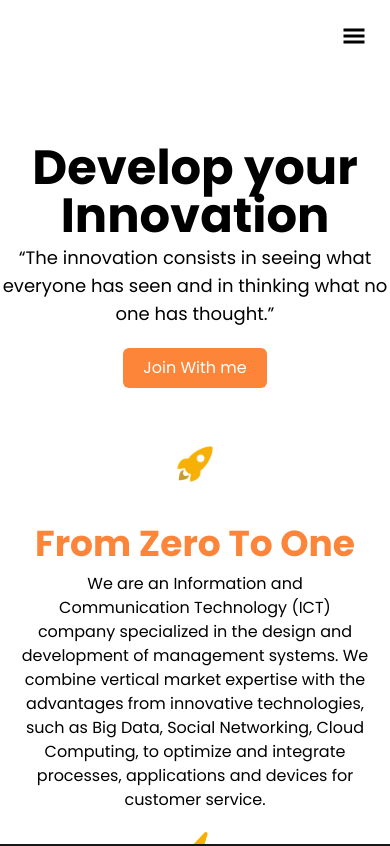
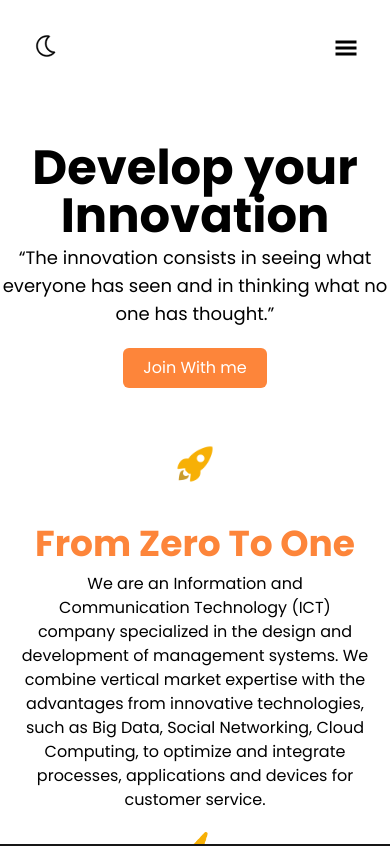
Before and after one commit to uttampun44/portfolio, a Next.js app in the folder portfolio-frontend/: page /about in a window 390 px wide. Shown: the top 846 px of the page. Built offline with nearby package versions, Linux system fonts and the light colour scheme.

Commit message:
SCRUM-3 dark theme applied in mobile device

```diff
--- a/portfolio-frontend/app/components/Header.tsx
+++ b/portfolio-frontend/app/components/Header.tsx
@@ -11,10 +11,10 @@ import Icon from "./Icon";
 import { ThemeContext } from "context/ThemeProvider";
 
 
-export default function Header(){
+export default function Header() {
 
-   const {isToggle, setToggle} = useContext(AuthContext);
-   const {theme, toggleTheme}  = useContext(ThemeContext);
+   const { isToggle, setToggle } = useContext(AuthContext);
+   const { theme, toggleTheme } = useContext(ThemeContext);
 
    const [color, setColor] = useState(false);
 
@@ -25,12 +25,12 @@ export default function Header(){
 
 
 
- useEffect(() =>{
-   const scroll = () =>{
-      if(window.scrollY >= 80){
+   useEffect(() => {
+      const scroll = () => {
+         if (window.scrollY >= 80) {
 
             setColor(true)
-      }else{
+         } else {
             setColor(false);
          }
       }
@@ -44,15 +44,14 @@ export default function Header(){
 
 
 
-    return(
-        <header   className={`max-md:fixed max-md:w-full max-md:z-50 ${
-         color ? "max-md:bg-bg-secondary" : ""
+   return (
+      <header className={`max-md:fixed max-md:w-full max-md:z-50 ${color ? "max-md:bg-bg-secondary" : ""
          }`}>
-             <div className="headerRow max-w-main-max-width mx-auto w-full py-10 max-md:px-6 max-md:py-6 ">
+         <div className="headerRow max-w-main-max-width mx-auto w-full py-10 max-md:hidden">
             <div className="navLink p-5 bg-main-bg rounded-full flex items-center justify-between max-md:hidden">
                {
                   navData.map((data, index) => {
-                            return(
+                     return (
                         <div className="menuLink" key={index}>
                            <Link href={`${data.link}`} aria-label={data.name} className="text-white dark:text-white font-poppins font-poppins-light">{data.name}</Link>
                         </div>
@@ -69,13 +68,28 @@ export default function Header(){
                   }
                </div>
             </div>
-                    <div className="hamBurger md:hidden flex justify-end">
-                       <GiHamburgerMenu className={`w-6 h-6 text-black`} onClick={handleClick} />
-                    </div>
+
 
          </div>
 
-             <div className={`menuMobile h-screen bg-main-bg fixed inset-0 z-10 overflow-hidden ${isToggle ? 'transform translate-y-72 ease-out duration-300 delay-75' : 'translate-y-full ease-out duration-300 delay-75'}`}>
+         <div className="mobileRow flex items-center justify-between relative lg:hidden p-4 m-4">
+            <div className="theme" onClick={() => toggleTheme()}>
+               {
+                  theme === "light" ? (
+                     <Icon iconName="darkStar" className="text-black dark:text-white min-w-8 min-h-8 object-contain" />
+                  ) : (
+                     <Icon iconName="star" className="text-black dark:text-white min-w-8 min-h-8 object-contain" />
+                  )
+               }
+            </div>
+
+            <div className="hamBurger md:hidden flex justify-end">
+               <GiHamburgerMenu className={`w-6 h-6 text-black dark:text-white cursor-pointer`} onClick={handleClick} />
+            </div>
+
+
+         </div>
+         <div className={`menuMobile lg:hidden h-screen bg-main-bg absolute inset-0 z-10 overflow-hidden ${isToggle ? 'transform translate-y-72 ease-out duration-300 delay-75' : 'translate-y-full ease-out duration-300 delay-75'}`}>
 
             <IoIosClose onClick={() => {
                setToggle(false)
@@ -83,14 +97,14 @@ export default function Header(){
 
             }} className="absolute top-4 right-4 text-white cursor-pointer text-3xl" />
 
-                <div className="menuMobileContainer absolute top-36 -translate-y-1/1 left-1/2 transform -translate-x-1/2">
+            <div className="menuMobileContainer absolute top-[10%] -translate-y-1/1 left-1/2 transform -translate-x-1/2">
                <div className="menuMobileContent grid gap-y-4 bg-main-bg rounded-lg max-w-main-max-width mx-auto">
                   {
                      navData.map((data, index) => {
-                           return(
+                        return (
                            <div className="menuLink " key={index}>
                               <Link href={`${data.link}`} onClick={() => {
-                                    if(data.link) setToggle(false)
+                                 if (!data.link) return setToggle(false)
                               }} aria-label={data.name} className="text-white font-poppins text-2xl font-medium">{data.name}</Link>
                            </div>
                         )
--- a/portfolio-frontend/app/contact-me/page.tsx
+++ b/portfolio-frontend/app/contact-me/page.tsx
@@ -86,7 +86,7 @@ export default function ContactMe() {
     return (
         <FrontLayout>
             <section className="py-16">
-                <div className="contactContainer max-w-main-max-width mx-auto w-full">
+                <div className="contactContainer max-w-main-max-width mx-auto w-full max-md:my-24">
                     <Title title="Contact Us" className="text-5xl font-bold text-center" />
                     <div className="contactForm grid grid-cols-2 gap-x-10 max-md:grid-cols-1 max-md:p-5 my-6">
                         <div className="form">
@@ -116,7 +116,7 @@ export default function ContactMe() {
                                     required={true}
                                     />
                                     <Input type="text" placeholder="Postal" className={{
-                                        input: "focus:outline-none border-b-2 w-full text-lg"
+                                        input: "focus:outline-none border-b-2 w-full text-lg rounded-sm p-1"
                                     }}
                                     {...methods.register("postal_code")}
                                     required={true}
@@ -148,7 +148,7 @@ export default function ContactMe() {
                             </form>
                             </FormProvider>
                         </div>
-                        <div className="map ml-10">
+                        <div className="map ml-10 max-md:m-0">
                              {
                                  map.map((item: mapResponse) => (
                                      <React.Fragment key={item.id}>
```
Lines whose indentation alone changed are shown as unchanged.
